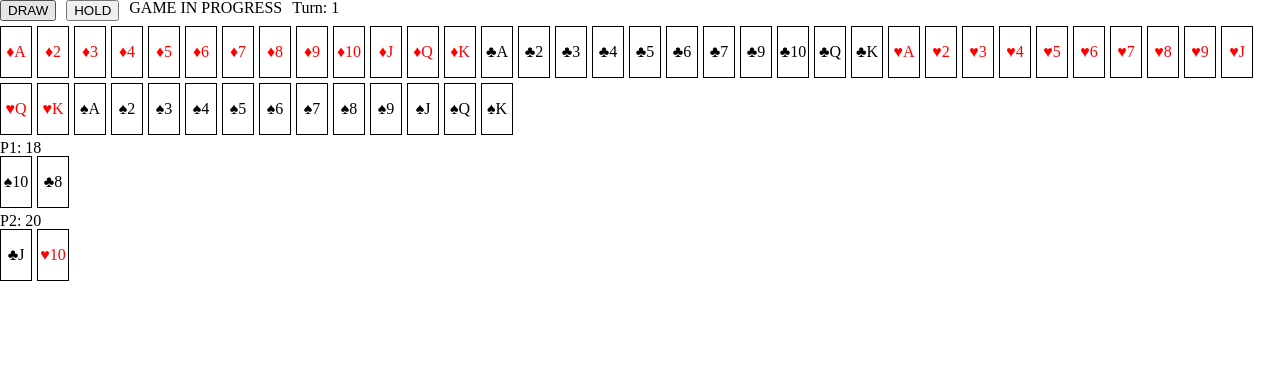
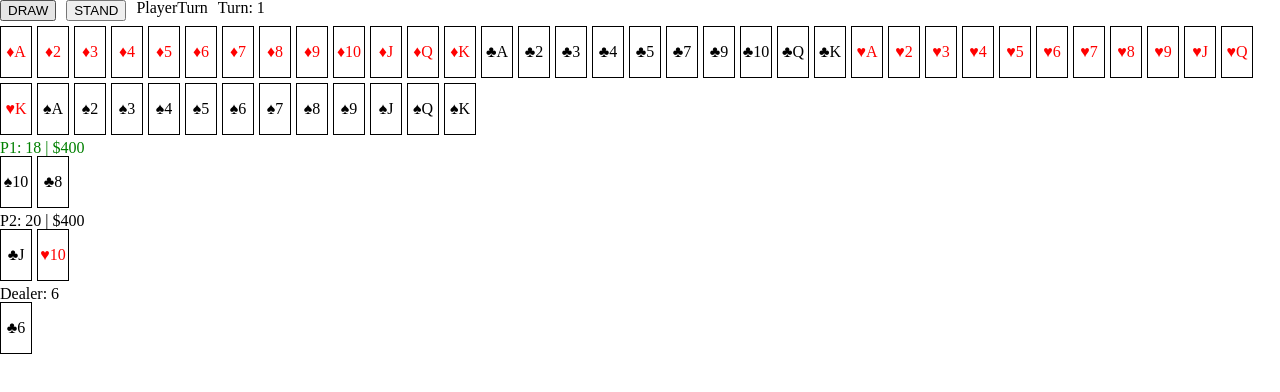
Before and after one commit to leoharnadi/Caseano, a React (Vite) app in the folder frontend/: page /blackjack in a window 1280 px wide. Shown: the top 392 px of the page. Built offline with nearby package versions, Linux system fonts and the light colour scheme.

Commit message:
feat: added money and winning

```diff
--- a/frontend/src/components/Hand/Hand.ts
+++ b/frontend/src/components/Hand/Hand.ts
@@ -3,6 +3,7 @@ import { Card } from "../Card/Card";
 export class Hand {
   Cards: Card[];
   GetScore: () => number;
+  HasNatural: () => boolean;
 
   constructor() {
     this.Cards = [];
@@ -31,5 +32,27 @@ export class Hand {
 
       return score;
     };
+    this.HasNatural = function (this: Hand) {
+      if (this.Cards.length !== 2) {
+        return false;
+      }
+
+      const card1 = this.Cards[0];
+      const card2 = this.Cards[1];
+
+      const isNatural =
+        (card1.Value === "A" &&
+          (card2.Value === "10" ||
+            card2.Value === "J" ||
+            card2.Value === "Q" ||
+            card2.Value === "K")) ||
+        (card2.Value === "A" &&
+          (card1.Value === "10" ||
+            card1.Value === "J" ||
+            card1.Value === "Q" ||
+            card1.Value === "K"));
+
+      return isNatural;
+    };
   }
 }
--- /dev/null
+++ b/frontend/src/components/Player/Player.ts
@@ -0,0 +1,21 @@
+import { Hand } from "../Hand/Hand";
+
+export type Result = "Win" | "Lose" | "Draw" | "Natural" | "Bust" | "";
+
+export class Player {
+  money: number;
+  bet: number;
+  hand: Hand;
+  result: Result;
+  SetBet: (amount: number) => void;
+  constructor(hand: Hand) {
+    this.money = 500;
+    this.bet = 100;
+    this.hand = hand;
+    this.result = "";
+    this.SetBet = (amount: number) => {
+      this.money -= amount;
+      this.bet = amount;
+    };
+  }
+}
--- /dev/null
+++ b/frontend/src/pages/Blackjack/ActionButton.tsx
@@ -0,0 +1,27 @@
+import { Status } from ".";
+
+interface ButtonProps {
+  reset: () => void;
+  draw: () => void;
+  end: () => void;
+  status: Status;
+}
+
+export default function ActionButton(props: ButtonProps) {
+  return (
+    <>
+      <button
+        onClick={props.status === "End" ? props.reset : props.draw}
+        disabled={props.status === "DealerTurn"}
+      >
+        {props.status === "End" ? "RESET" : "DRAW"}
+      </button>
+      <button
+        onClick={() => props.end()}
+        disabled={props.status !== "PlayerTurn"}
+      >
+        STAND
+      </button>
+    </>
+  );
+}
--- /dev/null
+++ b/frontend/src/pages/Blackjack/PlayerView.tsx
@@ -0,0 +1,66 @@
+import styled from "styled-components";
+import { CardsDisplay } from "../../components/Card/CardsDisplay";
+import { Hand } from "../../components/Hand/Hand";
+import { Player, Result } from "../../components/Player/Player";
+
+const Text = styled.p<{ $isTurn: boolean }>`
+  color: ${(p) => p.$isTurn && "green"};
+`;
+
+interface StatsProps {
+  text: string;
+  hand: Hand;
+  result?: Result;
+  isTurn: boolean;
+}
+
+export function Stats(props: StatsProps) {
+  console.log(props.isTurn);
+  function renderText() {
+    let text = props.text;
+
+    if (props.result) {
+      text += `  |  ${props.result}`;
+    }
+
+    return text;
+  }
+  return (
+    <div>
+      <Text $isTurn={props.isTurn}>{renderText()}</Text>
+      <CardsDisplay cards={props.hand.Cards} />
+    </div>
+  );
+}
+
+interface PlayerStatsProps {
+  players: Player[];
+  turn: number;
+}
+
+export function PlayerStats(props: PlayerStatsProps) {
+  return props.players.map((player, i) => (
+    <Stats
+      key={i}
+      text={`P${i + 1}: ${player.hand.GetScore()}  |  $${player.money}`}
+      hand={player.hand}
+      result={player.result}
+      isTurn={i === props.turn}
+    />
+  ));
+}
+
+interface DealerStatsProps {
+  hand: Hand;
+  isDealerTurn: boolean;
+}
+
+export function DealerStats(props: DealerStatsProps) {
+  return (
+    <Stats
+      text={`Dealer: ${props.hand.GetScore()}`}
+      hand={props.hand}
+      isTurn={props.isDealerTurn}
+    />
+  );
+}
--- a/frontend/src/pages/Blackjack/index.tsx
+++ b/frontend/src/pages/Blackjack/index.tsx
@@ -3,6 +3,9 @@ import { Deck } from "../../components/Deck/Deck";
 import { CardsDisplay } from "../../components/Card/CardsDisplay";
 import styled from "styled-components";
 import { Hand } from "../../components/Hand/Hand";
+import { DealerStats, PlayerStats } from "./PlayerView";
+import { Player } from "../../components/Player/Player";
+import ActionButton from "./ActionButton";
 
 const ContentContainer = styled.div`
   display: flex;
@@ -16,16 +19,15 @@ const ButtonContainer = styled.div`
 `;
 
 const PLAYER_AMOUNT = 2;
-type Status = "Lost" | "Pending" | "Won";
+export type Status = "PlayerTurn" | "DealerTurn" | "End";
 
 export default function Blackjack() {
   const [deck, setDeck] = useState(new Deck());
-  const [hands, setHands] = useState<Hand[]>(createHands());
-  const [score, setScore] = useState(0);
+  const [dealerHand, setDealerHand] = useState(new Hand());
   const [turn, setTurn] = useState(0);
   const [isFirstTurn, setIsFirstTurn] = useState(true);
-
-  const status: Status = score > 21 ? "Lost" : score === 21 ? "Won" : "Pending";
+  const [status, setStatus] = useState<Status>("PlayerTurn");
+  const [players, setPlayers] = useState<Player[]>(initializePlayers());
 
   useEffect(() => {
     if (isFirstTurn) {
@@ -34,26 +36,61 @@ export default function Blackjack() {
     }
   }, [isFirstTurn]);
 
-  function createHands(): Hand[] {
-    return Array.from({ length: PLAYER_AMOUNT }, () => new Hand());
+  useEffect(() => {
+    if (status !== "PlayerTurn") {
+      return;
+    }
+    const currentPlayer = players[turn];
+    if (currentPlayer.hand.GetScore() >= 21) {
+      endTurn();
+    }
+  }, [players, turn]);
+
+  useEffect(() => {
+    if (status !== "DealerTurn") {
+      return;
+    }
+    if (dealerHand.Cards.length >= 1 && dealerHand.GetScore() < 17) {
+      setTimeout(() => {
+        playDealerTurn();
+      }, 1000);
+    } else if (dealerHand.GetScore() >= 17) {
+      determineWinner();
+    }
+  }, [dealerHand, status]);
+
+  function initializePlayers(): Player[] {
+    return Array.from({ length: PLAYER_AMOUNT }, () => new Player(new Hand()));
   }
 
   function dealInitialCards() {
-    setHands((prevHands) => {
-      const newHands = prevHands.map((hand) => {
-        drawCard(hand);
-        drawCard(hand);
-        return hand;
-      });
-      return [...newHands];
+    setPlayers((prevPlayers) =>
+      prevPlayers.map((player) => {
+        drawCard(player.hand);
+        drawCard(player.hand);
+        player.money -= player.bet;
+        return { ...player, hand: { ...player.hand }, money: player.money };
+      })
+    );
+
+    setDealerHand((prevDealer) => {
+      drawCard(prevDealer);
+      return { ...prevDealer };
     });
   }
 
   function resetGame() {
     setDeck(new Deck());
-    setHands(createHands());
-    setScore(0);
+    setDealerHand(new Hand());
+    setPlayers((prevPlayers) =>
+      prevPlayers.map((player) => ({
+        ...player,
+        hand: new Hand(),
+        result: "",
+      }))
+    );
     setTurn(0);
+    setStatus("PlayerTurn");
     setIsFirstTurn(true);
   }
 
@@ -61,52 +98,96 @@ export default function Blackjack() {
     setDeck((prevDeck) => {
       const drawnCard = prevDeck.Draw();
       if (!drawnCard) return prevDeck;
+      hand.Cards.push(drawnCard);
 
-      setHands((prevHands) => {
-        hand.Cards.push(drawnCard);
-        setScore(hand.GetScore());
-        return [...prevHands];
-      });
+      setPlayers((prevPlayers) =>
+        prevPlayers.map((player) =>
+          player.hand === hand ? { ...player, hand: { ...hand } } : player
+        )
+      );
 
       return { ...prevDeck };
     });
   }
 
-  function handleDraw() {
-    drawCard(hands[turn]);
-    setTurn((prev) => (prev + 1) % PLAYER_AMOUNT);
+  function handlePlayerDraw() {
+    const currentPlayer = players[turn];
+    drawCard(currentPlayer.hand);
   }
 
-  function renderHands() {
-    return hands.map((hand, i) => (
-      <div key={i}>
-        <p>{`P${i + 1}: ${hand.GetScore()}`}</p>
-        <CardsDisplay cards={hand.Cards} />
-      </div>
-    ));
+  function endTurn() {
+    if (turn + 1 >= PLAYER_AMOUNT) {
+      setStatus("DealerTurn");
+      setTurn((prev) => prev + 1);
+    } else {
+      setTurn((prev) => prev + 1);
+    }
+  }
+
+  function playDealerTurn() {
+    setDealerHand((prevDealer) => {
+      const newDealer = { ...prevDealer };
+      drawCard(newDealer);
+      return newDealer;
+    });
+  }
+
+  function determineWinner() {
+    const dealerNatural = dealerHand.HasNatural();
+    const dealerScore = dealerHand.GetScore();
+
+    setPlayers((prevPlayers) =>
+      prevPlayers.map((player) => {
+        const playerNatural = player.hand.HasNatural();
+        const playerScore = player.hand.GetScore();
+        let updatedMoney = player.money;
+        let updatedResult = player.result;
+
+        if (playerNatural) {
+          if (dealerNatural) {
+            updatedMoney += player.bet;
+            updatedResult = "Draw";
+          } else {
+            updatedMoney += player.bet * 2.5;
+            updatedResult = "Natural";
+          }
+        } else if (dealerNatural) {
+          updatedResult = "Lose";
+        } else if (playerScore > 21) {
+          updatedResult = "Bust";
+        } else if (dealerScore > 21 || playerScore > dealerScore) {
+          updatedMoney += player.bet * 2;
+          updatedResult = "Win";
+        } else if (playerScore === dealerScore) {
+          updatedMoney += player.bet;
+          updatedResult = "Draw";
+        } else if (playerScore < dealerScore) {
+          updatedResult = "Lose";
+        }
+
+        return { ...player, money: updatedMoney, result: updatedResult };
+      })
+    );
+    setStatus("End");
   }
 
   return (
     <ContentContainer>
       <ButtonContainer>
-        <button onClick={status !== "Pending" ? resetGame : handleDraw}>
-          {status !== "Pending" ? "RESET" : "DRAW"}
-        </button>
-        <button onClick={() => setTurn((prev) => (prev + 1) % PLAYER_AMOUNT)}>
-          HOLD
-        </button>
-        <p>
-          {status === "Pending"
-            ? "GAME IN PROGRESS"
-            : status === "Lost"
-            ? "YOU LOST"
-            : "YOU WON"}
-        </p>
+        <ActionButton
+          reset={resetGame}
+          draw={handlePlayerDraw}
+          end={endTurn}
+          status={status}
+        />
+        <p>{status}</p>
         <p>Turn: {turn + 1}</p>
       </ButtonContainer>
 
       {deck.Cards.length > 0 && <CardsDisplay cards={deck.Cards} />}
-      {renderHands()}
+
+      <PlayerStats players={players} turn={turn} />
+      <DealerStats hand={dealerHand} isDealerTurn={status === "DealerTurn"} />
     </ContentContainer>
   );
 }
```
